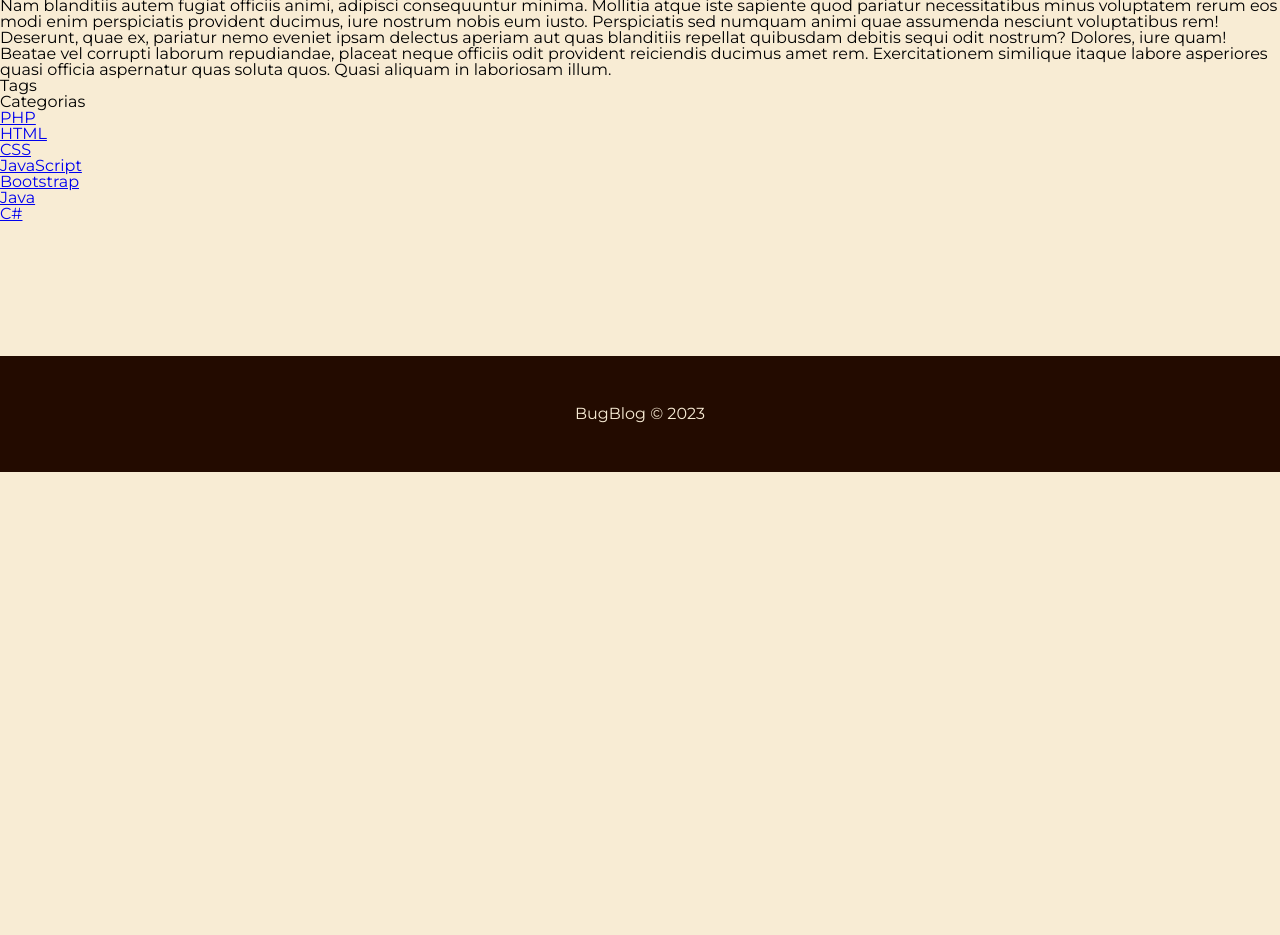
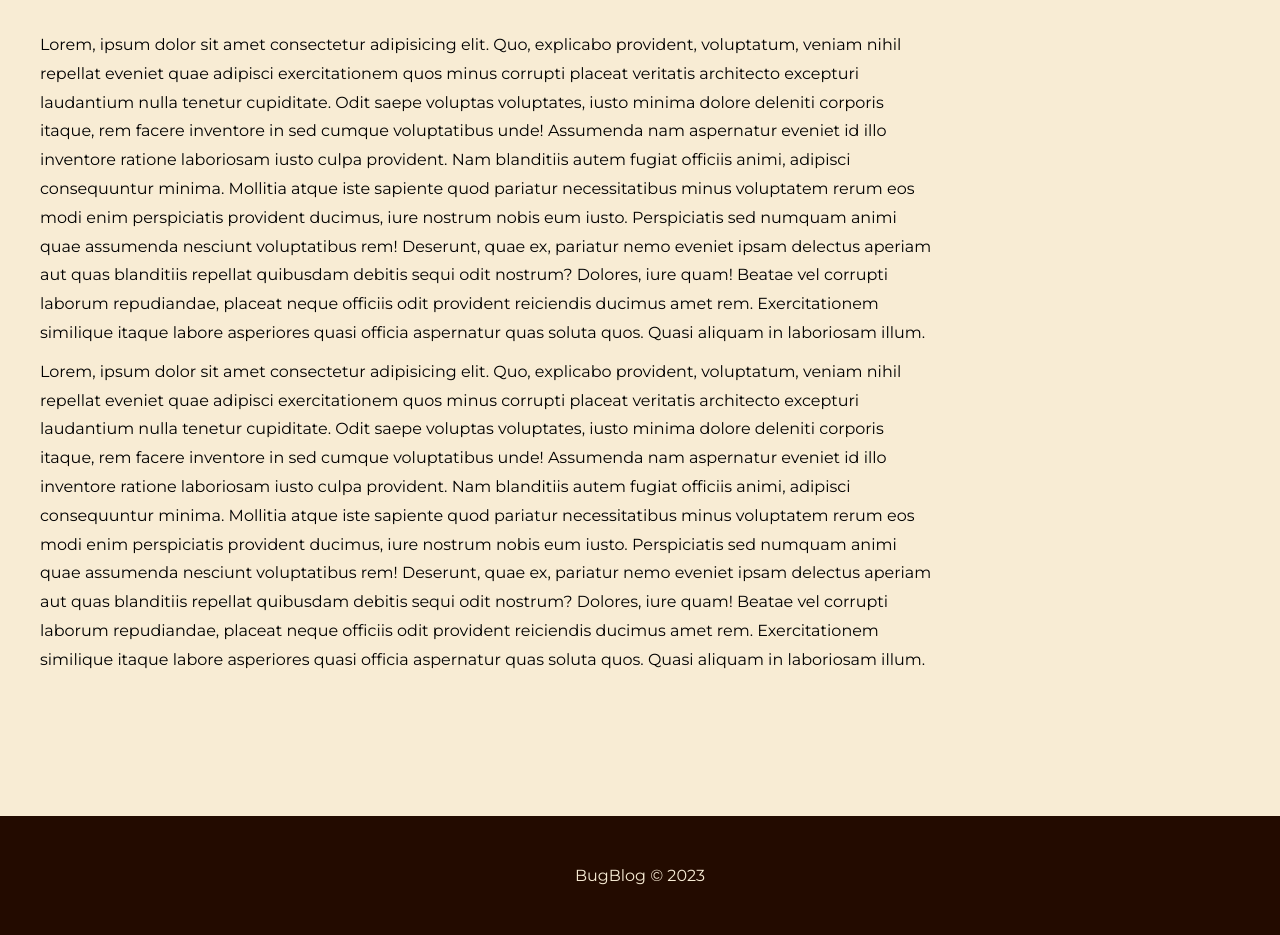
Before and after one commit to ronycastroc/codeblog-php, a PHP site: page /post.php in a window 1280 px wide. Shown: the part 547-1482 px from the top of the page. Before the commit the page ends 1019 px from the top, so only its background shows below. Run offline with PHP 8.4, Linux system fonts and the light colour scheme; data that the repository does not hold is empty.

Commit message:
style: post page css

```diff
--- a/css/reset.css
+++ /dev/null
@@ -1,48 +0,0 @@
-/* http://meyerweb.com/eric/tools/css/reset/
-   v2.0 | 20110126
-   License: none (public domain)
-*/
-
-html, body, div, span, applet, object, iframe,
-h1, h2, h3, h4, h5, h6, p, blockquote, pre,
-a, abbr, acronym, address, big, cite, code,
-del, dfn, em, img, ins, kbd, q, s, samp,
-small, strike, strong, sub, sup, tt, var,
-b, u, i, center,
-dl, dt, dd, ol, ul, li,
-fieldset, form, label, legend,
-table, caption, tbody, tfoot, thead, tr, th, td,
-article, aside, canvas, details, embed,
-figure, figcaption, header, hgroup,
-menu, nav, output, ruby, section, summary,
-time, mark, audio, video {
-	margin: 0;
-	padding: 0;
-	border: 0;
-	font-size: 100%;
-	font: inherit;
-	vertical-align: baseline;
-}
-/* HTML5 display-role reset for older browsers */
-article, aside, details, figcaption, figure,
-footer, header, hgroup, menu, nav, section {
-	display: block;
-}
-body {
-	line-height: 1;
-}
-ol, ul {
-	list-style: none;
-}
-blockquote, q {
-	quotes: none;
-}
-blockquote:before, blockquote:after,
-q:before, q:after {
-	content: '';
-	content: none;
-}
-table {
-	border-collapse: collapse;
-	border-spacing: 0;
-}
--- a/css/styles.css
+++ b/css/styles.css
@@ -1,5 +1,8 @@
 * {
   font-family: 'Montserrat', sans-serif;
+  padding: 0;
+  margin: 0;
+  box-sizing: border-box;
 }
 
 body {
@@ -125,6 +128,78 @@ main {
   margin-right: 5px;
 }
 
+/* POST */
+#post-container {
+  display: grid;
+  grid-template-columns: 75% 25%;
+  grid-template-rows: auto;
+  grid-template-areas: "main sidebar";
+  grid-gap: 10px;
+  padding-top: 30px;
+  max-width: 1200px;
+  margin: 0 auto;
+  margin-bottom: 250px;
+}
+
+.content-container {
+  grid-area: main;
+}
+
+#main-title {
+  font-size: 36px;
+  margin-bottom: 30px;
+}
+
+#post-description {
+  font-style: italic;
+  margin-bottom: 40px;
+}
+
+.post-content {
+  line-height: 1.8;
+  margin: 10px 0;
+}
+
+.img-container {
+  margin-bottom: 30px;
+}
+
+.img-container img {
+  width: 60%;
+}
+
+/* POST ASIDE */
+.nav-container {
+  grid-area: sidebar;
+}
+
+#tags-title, #categories-title {
+  font-size: 24px;
+  margin-bottom: 10px;
+  background-color: #230b00;
+  color: #f8ecd4;
+  text-align: center;
+  padding: 10px;
+  font-weight: 300;
+}
+
+#tag-list, #categories-list {
+  list-style: none;
+}
+
+#tag-list li, #categories-list li {
+  margin-bottom: 10px;
+}
+
+#tag-list a, #categories-list a {
+  color: #666;
+  transition: .5s;
+}
+
+#tag-list a:hover, #categories-list a:hover {
+  color: #000;
+}
+
 /* FOOTER */
 footer {
   width: 100%;
--- a/templates/header.php
+++ b/templates/header.php
@@ -11,7 +11,6 @@
   <meta name="viewport" content="width=device-width, initial-scale=1.0">
   <title>BugBlog</title>
   <link rel="stylesheet" href="<?= $BASE_URL ?>css/styles.css">
-  <link rel="stylesheet" href="css/reset.css">
   <link rel="preconnect" href="https://fonts.googleapis.com">
   <link rel="preconnect" href="https://fonts.gstatic.com" crossorigin>
   <link href="https://fonts.googleapis.com/css2?family=Montserrat:ital,wght@0,300;0,400;0,700;1,300;1,400;1,700&family=VT323&display=swap" rel="stylesheet">
```
